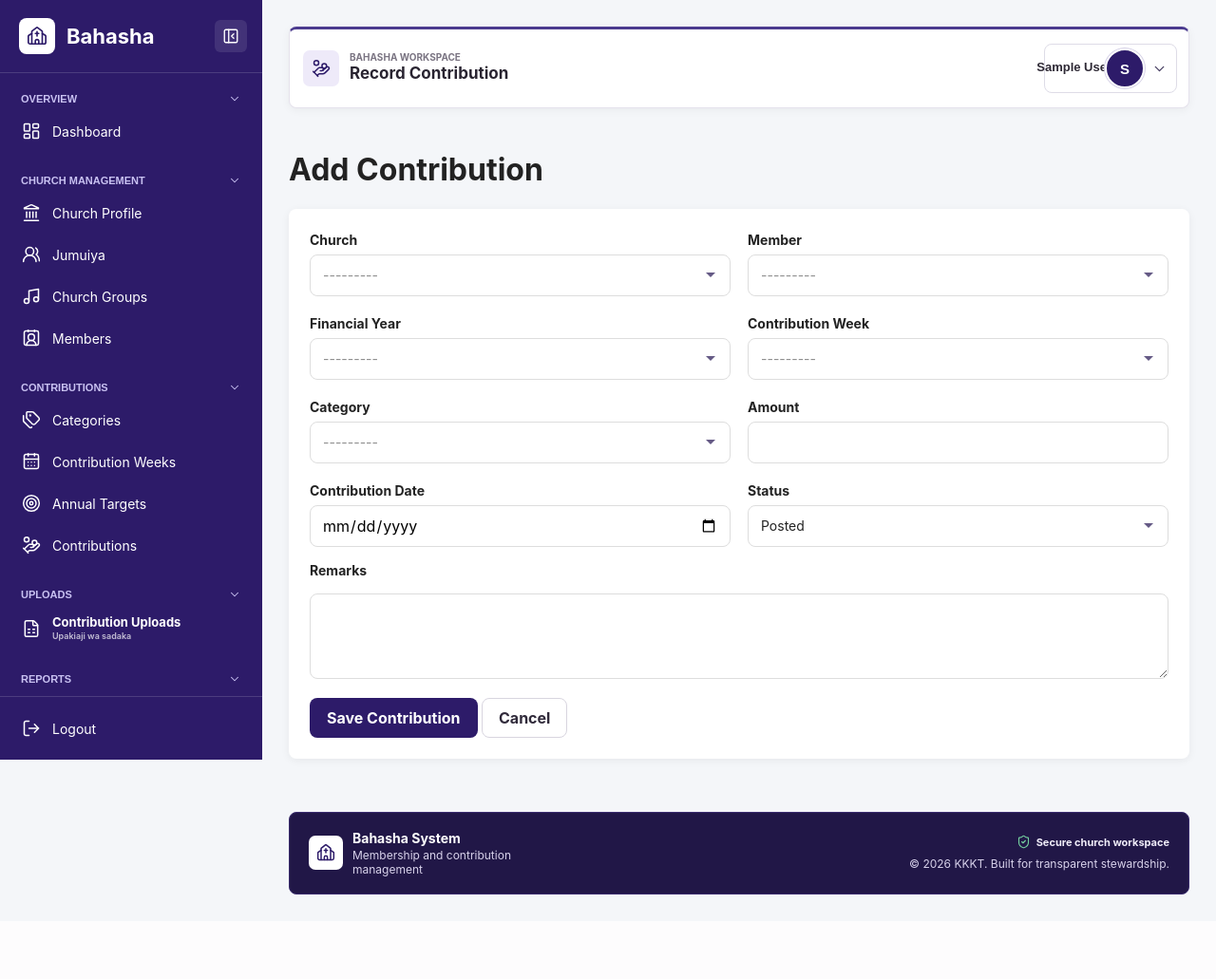
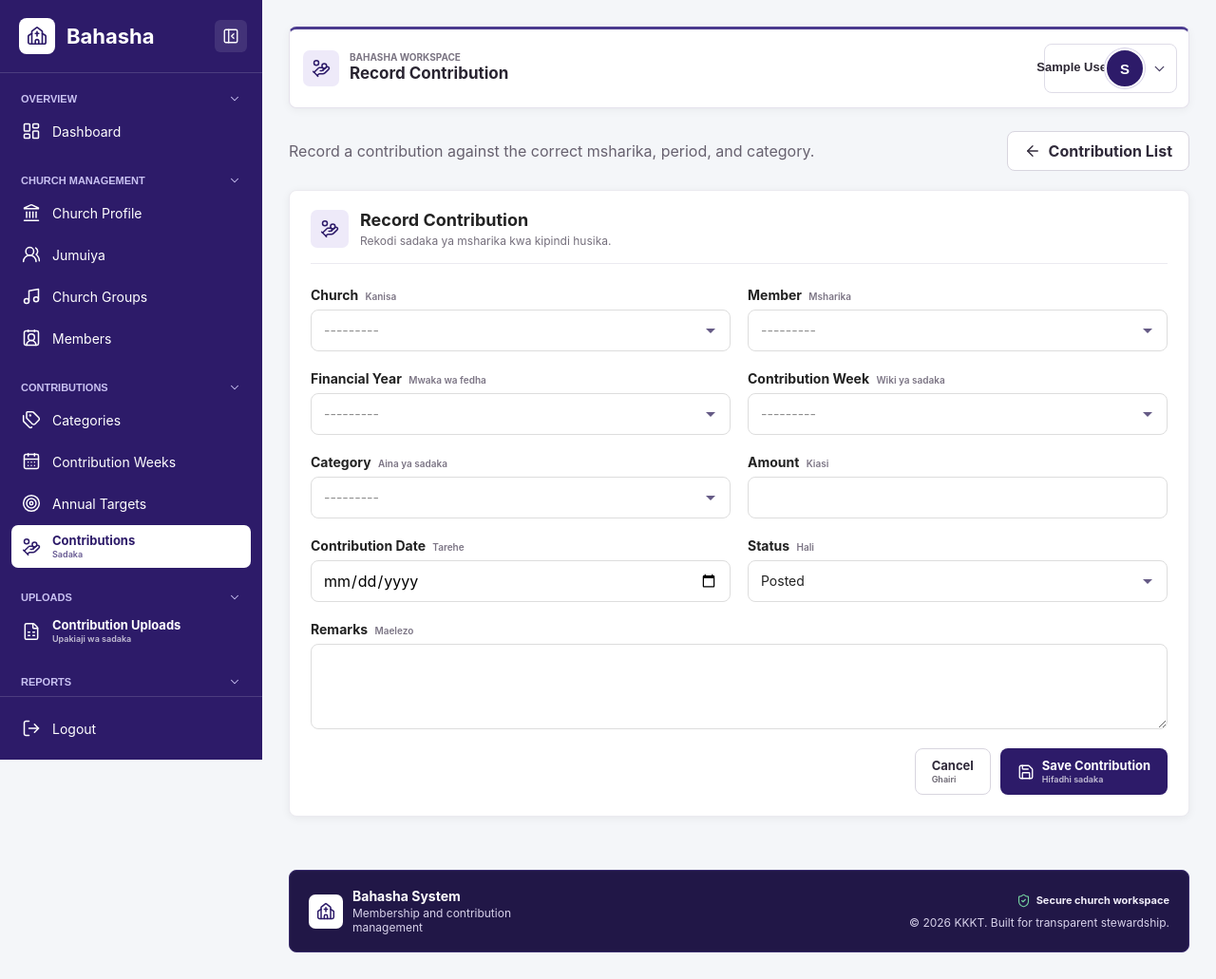
Before and after one commit to Oswaldgerald/bahasha-web, a Django app: page /web/contributions/create/ in a window 1280 px wide. Shown: the whole page at 95% size. Before the commit the page ends 942 px from the top, so only its background shows below. Run offline with Django 5.2, Linux system fonts and the light colour scheme; the visitor is signed in with stand-in values (Sample User, id 1); data comes from the database, SQL or seed files in the repository; data that the repository does not hold is empty; parts of the project's set-up code (start-up, migrations or seed data) failed here and were passed over.

Commit message:
Redesign contribution management UI

```diff
--- a/contributions/models.py
+++ b/contributions/models.py
@@ -11,7 +11,7 @@ from categories.models import ContributionCategory
 
 class Contribution(models.Model):
     SOURCE_CHOICES = [
-        ("EXCEL_UPLOAD", "Excel Upload"),
+        ("EXCEL_UPLOAD", "Contribution Upload"),
         ("MANUAL_ENTRY", "Manual Entry"),
         ("ONLINE_PAYMENT", "Online Payment"),
         ("CORRECTION", "Correction"),
--- a/contributions/views.py
+++ b/contributions/views.py
@@ -2,6 +2,8 @@ import uuid
 
 from django.contrib import messages
 from django.contrib.auth.decorators import login_required
+from django.core.paginator import Paginator
+from django.db.models import Count, Q, Sum
 from django.shortcuts import get_object_or_404, redirect
 from django.shortcuts import render
 
@@ -22,7 +24,50 @@ def contribution_list(request):
         "posted_by",
     ).all()
 
-    return render(request, "contributions/list.html", {"contributions": contributions})
+    if request.user.church_id and not request.user.is_superuser:
+        contributions = contributions.filter(church_id=request.user.church_id)
+
+    query = request.GET.get("q", "").strip()
+    status_filter = request.GET.get("status", "").strip().upper()
+    source_filter = request.GET.get("source", "").strip().upper()
+
+    if query:
+        contributions = contributions.filter(
+            Q(member__user__full_name__icontains=query)
+            | Q(bahasha_number__icontains=query)
+            | Q(reference_number__icontains=query)
+            | Q(category__name__icontains=query)
+        )
+    if status_filter in dict(Contribution.STATUS_CHOICES):
+        contributions = contributions.filter(status=status_filter)
+    else:
+        status_filter = ""
+    if source_filter in dict(Contribution.SOURCE_CHOICES):
+        contributions = contributions.filter(source=source_filter)
+    else:
+        source_filter = ""
+
+    summary = contributions.aggregate(
+        total=Count("id"),
+        amount=Sum("amount", default=0),
+    )
+    contribution_page = Paginator(contributions, 25).get_page(request.GET.get("page"))
+
+    return render(
+        request,
+        "contributions/list.html",
+        {
+            "contributions": contribution_page,
+            "summary": summary,
+            "filters": {
+                "q": query,
+                "status": status_filter,
+                "source": source_filter,
+            },
+            "status_choices": Contribution.STATUS_CHOICES,
+            "source_choices": Contribution.SOURCE_CHOICES,
+        },
+    )
 
 
 @login_required(login_url="login")
--- /dev/null
+++ b/static/css/contributions.css
@@ -0,0 +1,253 @@
+.contribution-button-copy {
+    align-items: flex-start;
+    display: inline-flex;
+    flex-direction: column;
+    line-height: 1.1;
+    text-align: left;
+}
+
+.contribution-button-copy strong {
+    font-size: 13px;
+    font-weight: 750;
+}
+
+.contribution-button-copy small {
+    font-size: 9px;
+    font-weight: 600;
+    margin-top: 3px;
+    opacity: 0.72;
+}
+
+.contribution-summary {
+    display: grid;
+    gap: 14px;
+    grid-template-columns: repeat(2, minmax(0, 1fr));
+    margin-bottom: 18px;
+}
+
+.contribution-summary-item {
+    align-items: center;
+    background: white;
+    border: 1px solid #ebeaf0;
+    border-radius: 8px;
+    box-shadow: 0 2px 9px rgba(33, 25, 57, 0.05);
+    display: flex;
+    gap: 12px;
+    min-width: 0;
+    padding: 14px 16px;
+}
+
+.contribution-summary-icon {
+    align-items: center;
+    background: #eeeaf9;
+    border-radius: 7px;
+    color: #4d3e91;
+    display: inline-flex;
+    flex: 0 0 38px;
+    height: 38px;
+    justify-content: center;
+}
+
+.contribution-summary-icon svg {
+    height: 19px;
+    width: 19px;
+}
+
+.summary-contribution-amount {
+    background: #fbf1df;
+    color: #9a631d;
+}
+
+.contribution-summary-item small,
+.contribution-summary-item strong {
+    display: block;
+}
+
+.contribution-summary-item small {
+    color: #716b78;
+    font-size: 11px;
+    margin-bottom: 2px;
+}
+
+.contribution-summary-item strong {
+    color: #211653;
+    font-size: 22px;
+}
+
+.contribution-filters {
+    align-items: center;
+    background: white;
+    border: 1px solid #ebeaf0;
+    border-radius: 8px;
+    display: grid;
+    gap: 10px;
+    grid-template-columns: minmax(280px, 1fr) minmax(165px, 210px) minmax(165px, 210px) auto auto;
+    margin-bottom: 18px;
+    padding: 12px;
+}
+
+.contribution-filters input,
+.contribution-filters select,
+.contribution-filters .choices {
+    margin-top: 0;
+}
+
+.contribution-search-field {
+    position: relative;
+}
+
+.contribution-search-field > svg {
+    color: #7c7685;
+    height: 18px;
+    left: 12px;
+    pointer-events: none;
+    position: absolute;
+    top: 13px;
+    width: 18px;
+    z-index: 2;
+}
+
+.contribution-search-field input {
+    padding-left: 40px;
+}
+
+.contribution-filter-button {
+    min-height: 44px;
+}
+
+.contribution-clear-filter {
+    color: #6a6374;
+    font-size: 13px;
+    font-weight: 700;
+    padding: 8px;
+    text-decoration: none;
+}
+
+.contribution-clear-filter:hover {
+    color: #2d1b69;
+    text-decoration: underline;
+}
+
+.contribution-amount {
+    color: #211653;
+    white-space: nowrap;
+}
+
+.contribution-pagination {
+    align-items: center;
+    border-top: 1px solid #ebeaf0;
+    color: #716b78;
+    display: flex;
+    font-size: 12px;
+    justify-content: space-between;
+    padding: 12px 16px;
+}
+
+.contribution-pagination > div {
+    display: flex;
+    gap: 8px;
+}
+
+.contribution-pagination .btn-secondary {
+    min-height: 34px;
+    padding: 7px 11px;
+}
+
+.contribution-form-panel {
+    border: 1px solid #ebeaf0;
+    margin-left: auto;
+    margin-right: auto;
+    max-width: 980px;
+}
+
+.contribution-form-heading {
+    align-items: center;
+    border-bottom: 1px solid #ebeaf0;
+    display: flex;
+    gap: 12px;
+    margin: -2px 0 22px;
+    padding-bottom: 16px;
+}
+
+.contribution-form-heading > span {
+    align-items: center;
+    background: #eeeaf9;
+    border-radius: 7px;
+    color: #2d1b69;
+    display: inline-flex;
+    flex: 0 0 40px;
+    height: 40px;
+    justify-content: center;
+}
+
+.contribution-form-heading svg {
+    height: 20px;
+    width: 20px;
+}
+
+.contribution-form-heading h2,
+.contribution-form-heading p {
+    margin: 0;
+}
+
+.contribution-form-heading h2 {
+    font-size: 18px;
+}
+
+.contribution-form-heading p {
+    color: #756f7c;
+    font-size: 12px;
+    margin-top: 4px;
+}
+
+.contribution-form-grid label small {
+    color: #7b7484;
+    font-size: 10px;
+    font-weight: 600;
+    margin-left: 4px;
+}
+
+.contribution-remarks {
+    grid-column: 1 / -1;
+}
+
+.contribution-form-actions {
+    justify-content: flex-end;
+}
+
+@media (max-width: 1080px) {
+    .contribution-filters {
+        grid-template-columns: minmax(240px, 1fr) repeat(2, minmax(150px, 190px)) auto;
+    }
+
+    .contribution-clear-filter {
+        grid-column: 1 / -1;
+        justify-self: start;
+    }
+}
+
+@media (max-width: 760px) {
+    .contribution-filters {
+        grid-template-columns: 1fr;
+    }
+
+    .contribution-filter-button {
+        width: 100%;
+    }
+}
+
+@media (max-width: 620px) {
+    .contribution-summary {
+        grid-template-columns: 1fr;
+    }
+
+    .contribution-form-actions {
+        align-items: stretch;
+        flex-direction: column-reverse;
+    }
+
+    .contribution-form-actions .btn-primary,
+    .contribution-form-actions .btn-secondary {
+        width: 100%;
+    }
+}
--- /dev/null
+++ b/templates/contributions/_form.html
@@ -0,0 +1,25 @@
+<section class="card contribution-form-panel">
+    <div class="contribution-form-heading">
+        <span><i data-lucide="hand-coins" aria-hidden="true"></i></span>
+        <div><h2>{{ form_title }}</h2><p>{{ form_caption }}</p></div>
+    </div>
+    <form method="post">
+        {% csrf_token %}
+        {{ form.non_field_errors }}
+        <div class="form-grid contribution-form-grid">
+            <div><label for="{{ form.church.id_for_label }}">Church <small>Kanisa</small></label>{{ form.church }}{{ form.church.errors }}</div>
+            <div><label for="{{ form.member.id_for_label }}">Member <small>Msharika</small></label>{{ form.member }}{{ form.member.errors }}</div>
+            <div><label for="{{ form.financial_year.id_for_label }}">Financial Year <small>Mwaka wa fedha</small></label>{{ form.financial_year }}{{ form.financial_year.errors }}</div>
+            <div><label for="{{ form.contribution_week.id_for_label }}">Contribution Week <small>Wiki ya sadaka</small></label>{{ form.contribution_week }}{{ form.contribution_week.errors }}</div>
+            <div><label for="{{ form.category.id_for_label }}">Category <small>Aina ya sadaka</small></label>{{ form.category }}{{ form.category.errors }}</div>
+            <div><label for="{{ form.amount.id_for_label }}">Amount <small>Kiasi</small></label>{{ form.amount }}{{ form.amount.errors }}</div>
+            <div><label for="{{ form.contribution_date.id_for_label }}">Contribution Date <small>Tarehe</small></label>{{ form.contribution_date }}{{ form.contribution_date.errors }}</div>
+            <div><label for="{{ form.status.id_for_label }}">Status <small>Hali</small></label>{{ form.status }}{{ form.status.errors }}</div>
+            <div class="contribution-remarks"><label for="{{ form.remarks.id_for_label }}">Remarks <small>Maelezo</small></label>{{ form.remarks }}{{ form.remarks.errors }}</div>
+        </div>
+        <div class="form-actions contribution-form-actions">
+            <a href="{% url 'web_contributions' %}" class="btn-secondary"><span class="contribution-button-copy"><strong>Cancel</strong><small>Ghairi</small></span></a>
+            <button type="submit" class="btn-primary"><i data-lucide="save" aria-hidden="true"></i><span class="contribution-button-copy"><strong>{{ submit_label }}</strong><small>{{ submit_caption }}</small></span></button>
+        </div>
+    </form>
+</section>
--- a/templates/contributions/create.html
+++ b/templates/contributions/create.html
@@ -1,74 +1,9 @@
 {% extends "base.html" %}
+{% load static %}
+
+{% block extra_css %}<link rel="stylesheet" href="{% static 'css/contributions.css' %}">{% endblock %}
 
 {% block content %}
-
-<h1>Add Contribution</h1>
-
-<div class="card">
-    <form method="post">
-        {% csrf_token %}
-
-        <div class="form-grid">
-            <div>
-                <label>Church</label>
-                {{ form.church }}
-                {{ form.church.errors }}
-            </div>
-
-            <div>
-                <label>Member</label>
-                {{ form.member }}
-                {{ form.member.errors }}
-            </div>
-
-            <div>
-                <label>Financial Year</label>
-                {{ form.financial_year }}
-                {{ form.financial_year.errors }}
-            </div>
-
-            <div>
-                <label>Contribution Week</label>
-                {{ form.contribution_week }}
-                {{ form.contribution_week.errors }}
-            </div>
-
-            <div>
-                <label>Category</label>
-                {{ form.category }}
-                {{ form.category.errors }}
-            </div>
-
-            <div>
-                <label>Amount</label>
-                {{ form.amount }}
-                {{ form.amount.errors }}
-            </div>
-
-            <div>
-                <label>Contribution Date</label>
-                {{ form.contribution_date }}
-                {{ form.contribution_date.errors }}
-            </div>
-
-            <div>
-                <label>Status</label>
-                {{ form.status }}
-                {{ form.status.errors }}
-            </div>
-        </div>
-
-        <div class="form-actions">
-            <label>Remarks</label>
-            {{ form.remarks }}
-            {{ form.remarks.errors }}
-        </div>
-
-        <br>
-
-        <button type="submit" class="btn-primary">Save Contribution</button>
-        <a href="{% url 'web_contributions' %}" class="btn-secondary">Cancel</a>
-    </form>
-</div>
-
+<div class="list-toolbar contribution-toolbar"><p>Record a contribution against the correct msharika, period, and category.</p><a href="{% url 'web_contributions' %}" class="btn-secondary"><i data-lucide="arrow-left" aria-hidden="true"></i><span>Contribution List</span></a></div>
+{% include "contributions/_form.html" with form_title="Record Contribution" form_caption="Rekodi sadaka ya msharika kwa kipindi husika." submit_label="Save Contribution" submit_caption="Hifadhi sadaka" %}
 {% endblock %}
--- a/templates/partials/sidebar.html
+++ b/templates/partials/sidebar.html
@@ -72,9 +72,9 @@
                 <i data-lucide="target" aria-hidden="true"></i>
                 <span class="nav-label">Annual Targets</span>
             </a>
-            <a href="{% url 'web_contributions' %}" data-label="Contributions"{% if request.resolver_match.url_name == 'web_contributions' %} class="active" aria-current="page"{% endif %}>
+            <a href="{% url 'web_contributions' %}" data-label="Contributions"{% if request.resolver_match.url_name == 'web_contributions' or request.resolver_match.url_name == 'web_contribution_create' or request.resolver_match.url_name == 'web_contribution_edit' %} class="active" aria-current="page"{% endif %}>
                 <i data-lucide="hand-coins" aria-hidden="true"></i>
-                <span class="nav-label">Contributions</span>
+                <span class="nav-label nav-label-bilingual"><strong>Contributions</strong><small>Sadaka</small></span>
             </a>
             </div>
         </div>
```
Also changed, not shown: contributions/tests.py (+12 -0 lines), templates/contributions/edit.html (+5 -70 lines), templates/contributions/list.html (+55 -10 lines), contributions/migrations/0003_alter_contribution_source.py (added).
